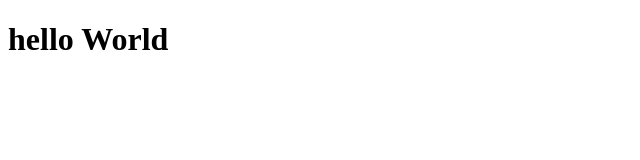
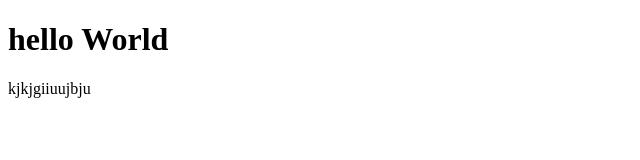
Before and after one commit to VaaniSharma18/testing, a plain HTML site: page index.html in a window 1280 px wide. Shown: the whole page, without its empty margins (0-640 px from the left). Drawn offline with Linux system fonts and the light colour scheme.

Commit message:
Update index.html

```diff
--- a/index.html
+++ b/index.html
@@ -7,5 +7,6 @@
 </head>
 <body>
 <h1>hello World</h1>
+    kjkjgiiuujbju
 </body>
 </html>
```
